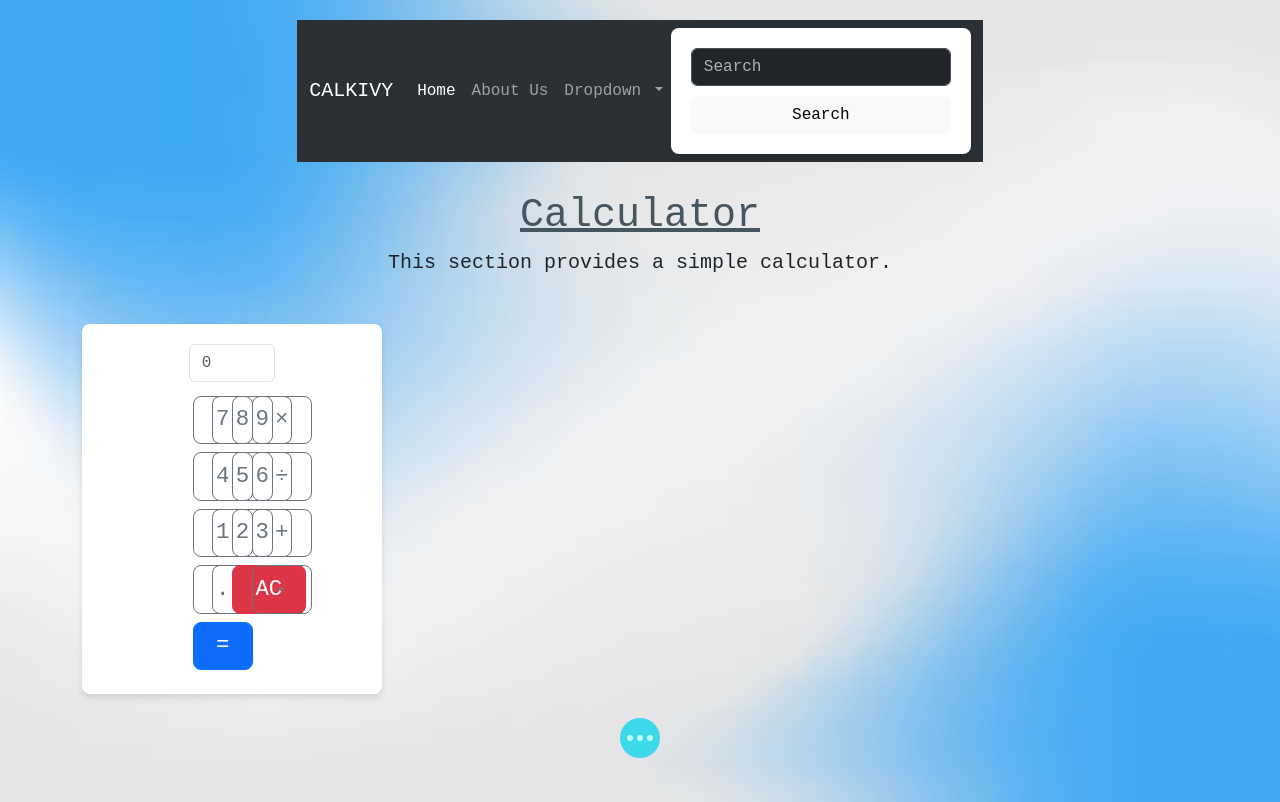
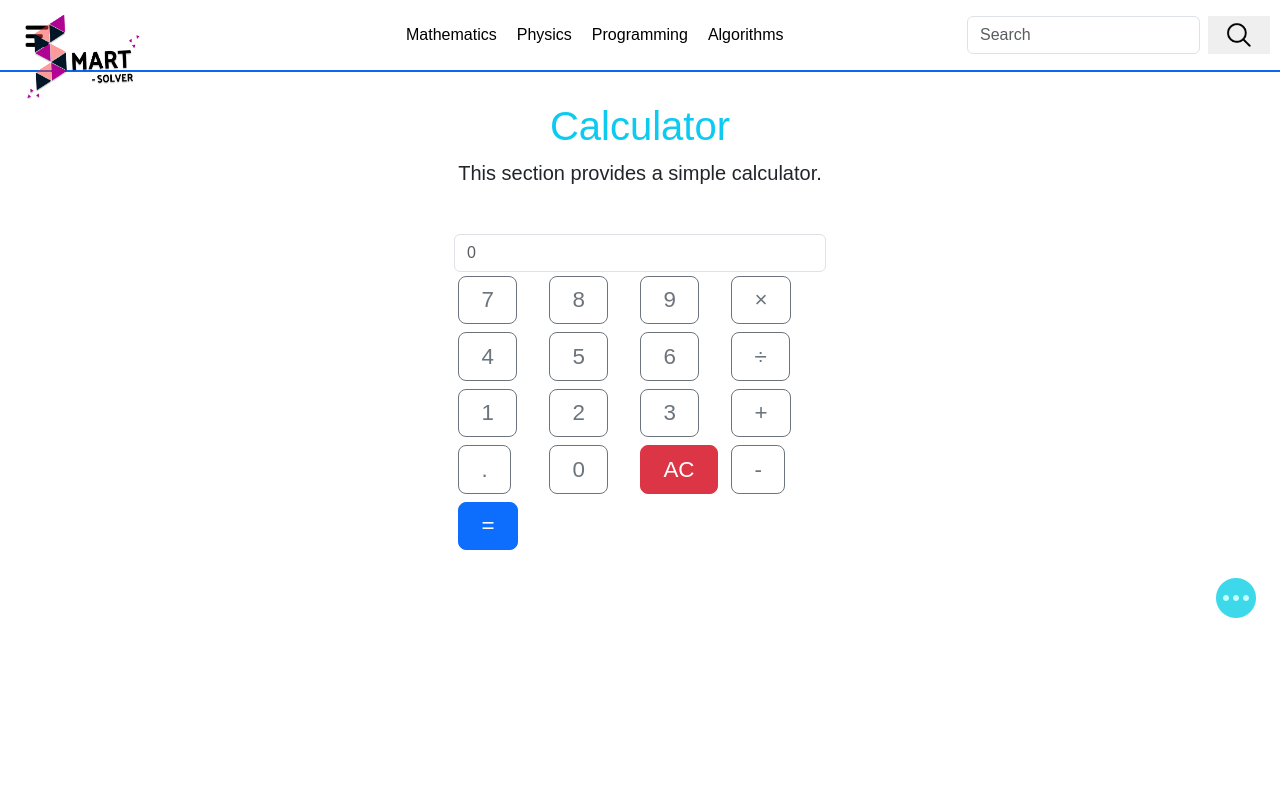
Before and after one commit to sy-zaid/SmartSolver, a Django app: page /calculator in a window 1280 px wide. After the commit the page ends 618 px from the top, so only its background shows below. Run offline with Django 4.2, Linux system fonts and the light colour scheme.

Commit message:
creating home

```diff
--- a/Static/Stylesheets/common-style.css
+++ b/Static/Stylesheets/common-style.css
@@ -1,20 +1,118 @@
-/* Reset some default browser styles */
-body{
-    margin: 0;
-    padding: 0;
+@font-face {
+  font-family: DM-Sans-Bold;
+  src: url("../Fonts/DMSans-VariableFont_opsz\,wght.ttf");
 }
 
-@font-face {
-    font-family: DM-Sans-Bold;
-    src: url('../Fonts/DMSans-VariableFont_opsz\,wght.ttf');
+/* ------------------------- START - Navbar-styling -------------------------*/
+body {
+  margin: 0;
+  font-family: "Arial", sans-serif;
 }
 
-#side-panel{
-    align-items: left;
-    font-family: DM-Sans-Bold;
+.main-navbar {
+  background-color: white;
+  color: white;
+  display: flex;
+  justify-content: space-between;
+  align-items: center;
+  padding: 10px;
+  padding-left: 25px;
+  z-index: 100;
+  border-bottom: 2px solid #0b67f1;
 }
 
-#common-heading-1{
-    font-family: DM-Sans-Bold;
-    font-size: 30;
+#navbar-menu-icon {
+    width: 24px;
+    height: 22px;
 }
+
+#div-search-icon{
+    /* width: 20px;
+    height: 20px; */
+    background-size: cover;
+    /* background-color: red; */
+    border: none;
+
+}
+
+#search-icon {
+  font-size: 1.5rem;
+  cursor: pointer;
+  margin: 0 10px;
+  width: 30px;
+  height: 30px;
+
+}
+
+.logo {
+  /* flex-grow: 1; */
+  text-align: left;
+  font-size: 1.2rem;
+  font-weight: bold;
+  background-color: red;
+}
+#logo{
+    width: 150px;
+    height: 150px;
+    margin: -50px 10px -20px -220px ;
+    position: absolute;
+    z-index: 99;
+    transform: rotate(-2.5deg);
+
+}
+
+.menu-items {
+  display: flex;
+}
+
+.menu-items a {
+  color: black;
+  text-decoration: none;
+  padding: 10px;
+}
+
+.menu-items a:hover {
+  background-color: #555;
+}
+
+/* ------------------------- END - Navbar-styling -------------------------*/
+
+/* ------------------------- START - Carousel ------------------------- */
+.carousel-item{
+    width: 100%;
+    height: 100vh;
+    background-image: url('../Images/cover-image-1.png');
+    background-size: auto;
+    background-repeat: no-repeat;
+
+}
+
+
+
+
+
+
+
+
+
+
+
+
+
+
+
+
+
+
+
+
+
+#common-heading-1 {
+  font-family: DM-Sans-Bold;
+  font-size: 30;
+}
+
+.btn-lg {
+  padding: 0.4rem 1.4rem;
+  font-size: 1.4rem;
+}
--- a/templates/algebra.html
+++ b/templates/algebra.html
@@ -1,13 +1,11 @@
 {% extends 'base.html' %}
 {% block body %}
-
 <div class="container scrollspy-example-2" data-bs-spy="scroll" data-bs-target="#navbar-example3"
      data-bs-smooth-scroll="true"
      tabindex="0">
     <br>
     <h1 align="center">Algebra</h1>
     <p class="lead" align="center">
-
         This section provides Polynomial, The Greatest Common Divisor, Factorial calculations.
     </p>
     <br>
--- a/templates/base.html
+++ b/templates/base.html
@@ -10,90 +10,53 @@
       integrity="sha384-GLhlTQ8iRABdZLl6O3oVMWSktQOp6b7In1Zl3/Jr59b6EGGoI1aFkw7cmDA6j6gD"
       crossorigin="anonymous"
     />
+    <!-- Stylesheet - 1 -->
     <link href="/static/stylesheets/stylesheet2.css" rel="stylesheet" />
-    <link href="/static/stylesheets/stylesheet-1.css" rel="stylesheet" />
+
+    <!-- Stylesheet - Common Design Elements -->
+    <link rel="stylesheet" href="/static/Stylesheets/common-style.css" />
+
+    <!-- Scripting | Bootstrap -->
     <script
       src="https://cdn.jsdelivr.net/npm/bootstrap@5.3.0-alpha1/dist/js/bootstrap.bundle.min.js"
       integrity="sha384-w76AqPfDkMBDXo30jS1Sgez6pr3x5MlQ1ZAGC+nuZB+EYdgRZgiwxhTBTkF7CXvN"
       crossorigin="anonymous"
     ></script>
-    <style>
-      .button {
-        appearance: button;
-        text-decoration: none;
-        color: initial;
-      }
-      .button:hover {
-        background-color: #002ead;
-        transition: 0.7s;
-      }
-    </style>
   </head>
 
   <body>
     <!--Including the navbar-->
-    <nav
-      class="navbar bg-dark navbar-expand-lg bg-body-tertiary"
-      data-bs-theme="dark"
-    >
-      <div class="container-fluid">
-        <a class="navbar-brand" href="/">CALKIVY</a>
-        <button
-          class="navbar-toggler"
-          type="button"
-          data-bs-toggle="collapse"
-          data-bs-target="#navbarSupportedContent"
-          aria-controls="navbarSupportedContent"
-          aria-expanded="false"
-          aria-label="Toggle navigation"
-        >
-          <span class="navbar-toggler-icon"></span>
-        </button>
-        <div class="collapse navbar-collapse" id="navbarSupportedContent">
-          <ul class="navbar-nav me-auto mb-2 mb-lg-0">
-            <!--Navbar buttons-->
-            <li class="nav-item">
-              <a class="nav-link active" aria-current="page" href="/">Home</a>
-            </li>
-
-            <li class="nav-item">
-              <a class="nav-link" href="/about">About Us</a>
-            </li>
-
-            <li class="nav-item dropdown">
-              <a
-                class="nav-link dropdown-toggle"
-                href="#"
-                role="button"
-                data-bs-toggle="dropdown"
-                aria-expanded="false"
-                >Dropdown
-              </a>
-              <!--Dropdown Menu-->
-              <ul class="dropdown-menu">
-                <li><a class="dropdown-item" href="#">Action</a></li>
-                <li><a class="dropdown-item" href="#">Another action</a></li>
-                <li>
-                  <hr class="dropdown-divider" />
-                </li>
-                <li>
-                  <a class="dropdown-item" href="#">Something else here</a>
-                </li>
-              </ul>
-            </li>
-          </ul>
-          <form class="d-flex" role="search">
+    <nav class="main-navbar">
+      <a class="menu-icon" href="#">
+        <img
+          id="navbar-menu-icon"
+          src="/static/Images/menu-icon.png"
+          alt="menu"
+        />
+      </a>
+      <div class="div-logo"><img id="logo" src="../static/Images/logo-smart-solver.png" alt=""></div>
+      <div class="menu-items">
+        <a href="#">Mathematics</a>
+        <a href="#">Physics</a>
+        <a href="#">Programming</a>
+        <a href="#">Algorithms</a>
+      </div>
+      <div class="search-icon">
+        <form class="d-flex" role="search">
             <input
               class="form-control me-2"
               type="search"
               placeholder="Search"
               aria-label="Search"
             />
-            <button class="btn btn-light" type="submit">Search</button>
+            <button id="div-search-icon" type="submit">
+              <img id="search-icon" src="../static/Images/search-icon.png" alt="">
+          </button>
           </form>
-        </div>
       </div>
     </nav>
+
+
 
     <div
       class="offcanvas offcanvas-start"
@@ -120,7 +83,8 @@
             class="h-100 flex-column align-items-stretch pe-4 border-end"
           >
             <nav class="nav nav-pills flex-column">
-              <a class="button active" href="algebra" style="button">1) Algebra</a
+              <a class="button active" href="algebra" style="button"
+                >1) Algebra</a
               >
               <nav class="nav nav-pills flex-column mx-5">
                 <a class="button active" href="/algebra#polynomial_ops"
@@ -153,7 +117,8 @@
           border: none;
           padding: 20px;
           display: inline-block;
-          background: transparent;"
+          background: transparent;
+        "
       >
         <img src="/static/Images/more.png" />
       </button>
--- a/templates/calculator.html
+++ b/templates/calculator.html
@@ -5,12 +5,12 @@
      data-bs-smooth-scroll="true"
      tabindex="0">
     <br>
-    <h1 id="common-heading-1" align="center">Calculator</h1>
+    <h1 align="center">Calculator</h1>
     <p class="lead" align="center">
         This section provides a simple calculator.
     </p>
     <br>
-    <link rel="stylesheet" href="/static/Stylesheets/osalgorithms.css">
+
     <div>
         <form action="calculator" method="POST">
             {% csrf_token %}
--- a/templates/osalgorithms.html
+++ b/templates/os-algorithms.html
@@ -3,7 +3,7 @@
 <head>
     <meta charset="UTF-8">
     <title>Algorithm Simulation</title>
-    <link rel="stylesheet" href="/static/Stylesheets/osalgorithms.css">
+    <link rel="stylesheet" href="/static/Stylesheets/os-algorithms.css">
     <link rel="stylesheet" href="/static/Stylesheets/common-style.css">
 </head>
 <body>
```
Also changed, not shown: Static/Stylesheets/pre-algebra.css (added, +73 -0 lines), templates/index.html (+4 -3 lines), templates/pre-algebra.html (added, +41 -0 lines), Static/Images/cover-image-1.png, Static/Images/delete-icon.png (added), Static/Images/int-prealgebra.png (added), Static/Images/logo-smart-solver.png (added), Static/Images/menu-icon.png (added), Static/Images/search-icon.png (added), Static/Scripts/algorithms.js (added), Static/Scripts/mathematics.js (added), Static/Scripts/physics.js (added), Static/Scripts/programming.js (added), Static/Stylesheets/os-algorithms.css (renamed from Static/Stylesheets/osalgorithms.css).
